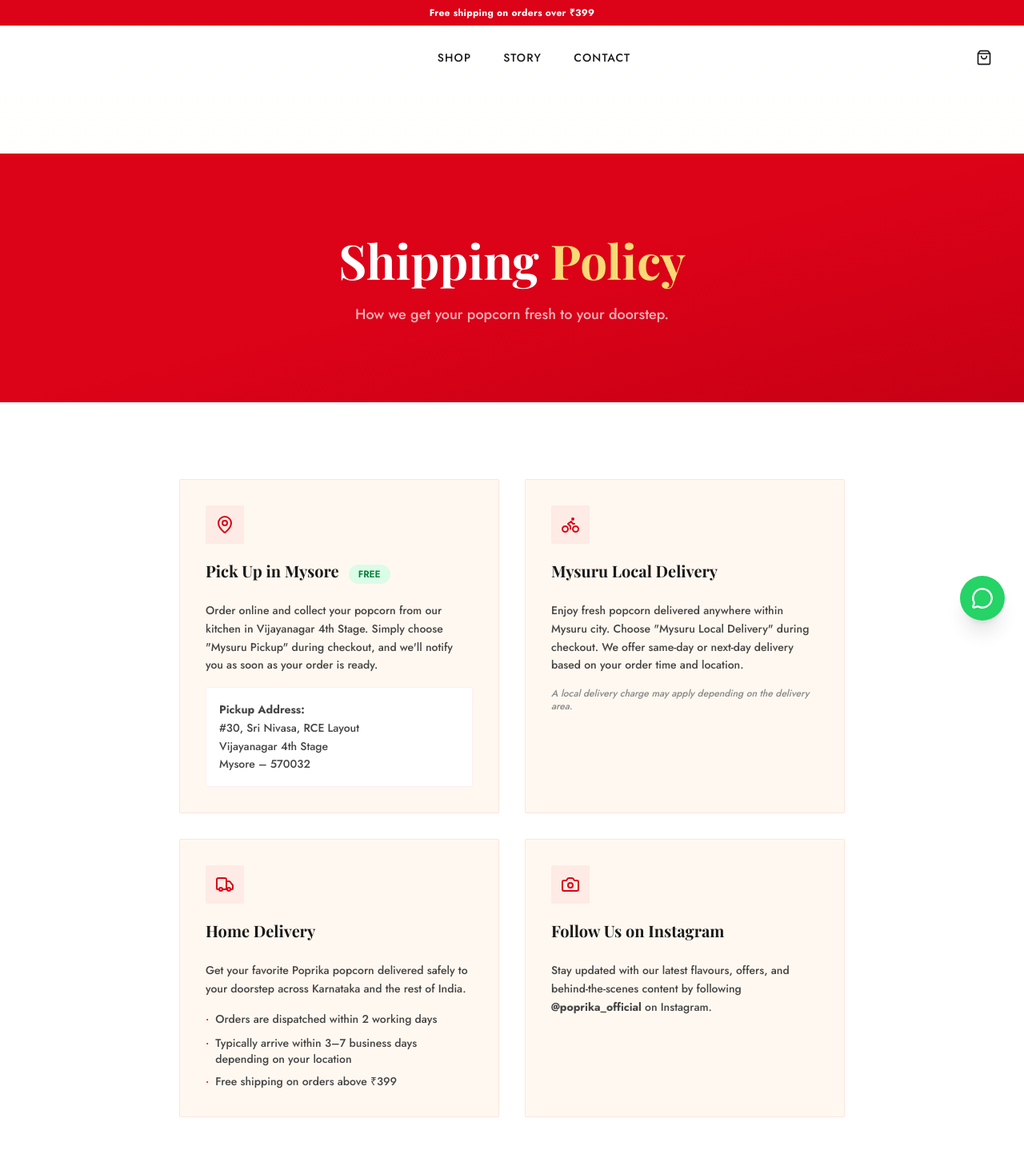
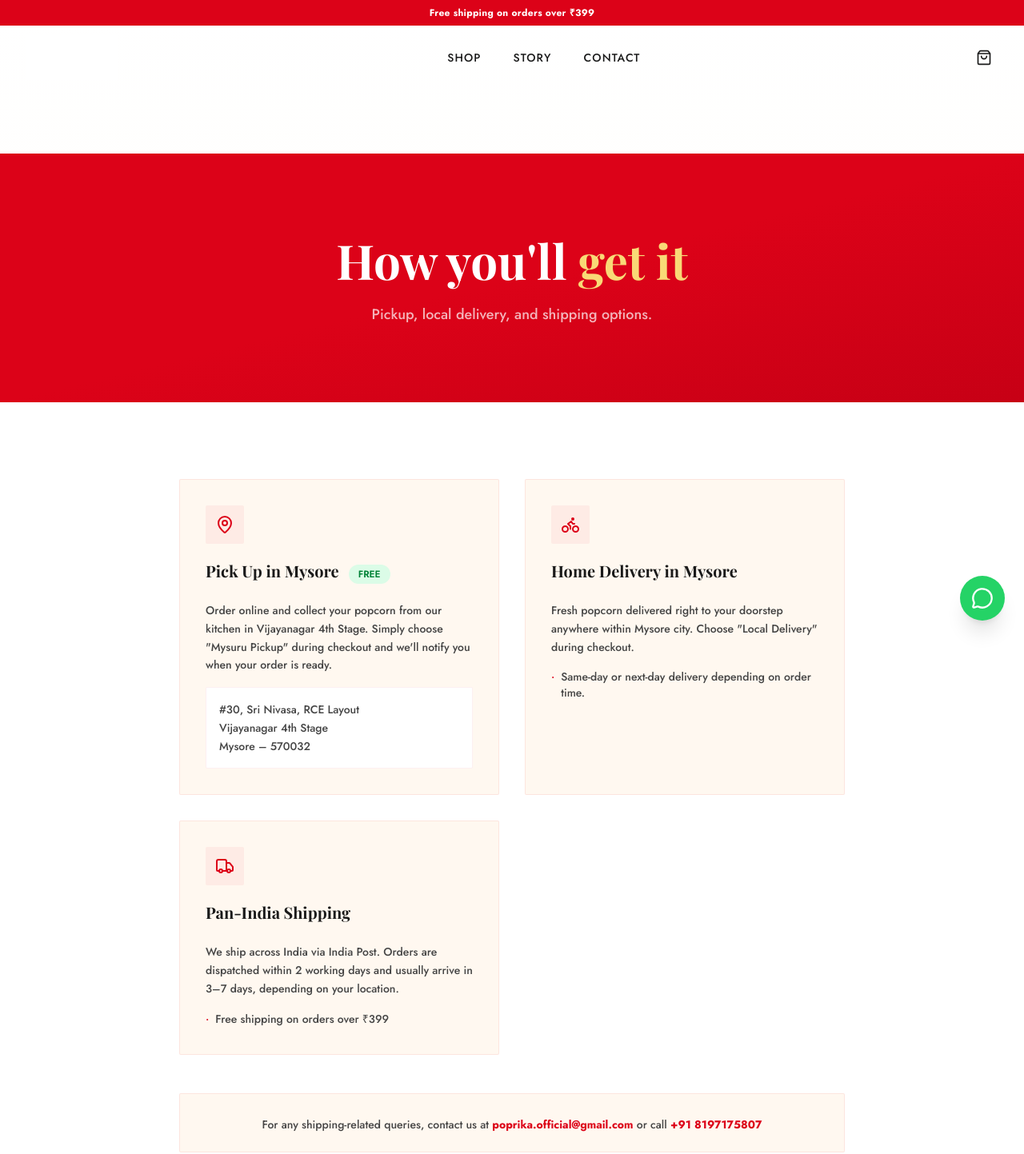
Before and after one commit to jagadeesh0417/popcorn1, a Next.js app: page /shipping in a window 1280 px wide. Shown: the top 1443 px of the page at 80% size. Built offline with nearby package versions, Linux system fonts and the light colour scheme.

Commit message:
feat: update shipping page with how-you'll-get-it sections, fix logo with img tag, increase logo sizes on desktop

```diff
--- a/src/app/checkout/page.tsx
+++ b/src/app/checkout/page.tsx
@@ -3,7 +3,7 @@
 import { useState } from "react";
 import { useRouter } from "next/navigation";
 import { motion } from "framer-motion";
-import { CreditCard, MapPin, User, Lock, ShoppingBag, Store, Building, Home, Briefcase } from "lucide-react";
+import { CreditCard, MapPin, User, Lock, ShoppingBag, Store, Building, Home, Briefcase, Bike } from "lucide-react";
 import { Button } from "@/components/ui/button";
 import { Input } from "@/components/ui/input";
 import { Textarea } from "@/components/ui/textarea";
@@ -22,7 +22,7 @@
   razorpay_signature: string;
 }
 
-type ShippingMethod = "shipping" | "pickup";
+type ShippingMethod = "shipping" | "pickup" | "local";
 type AddressType = "home" | "office" | "other";
 
 const indianStates = [
@@ -80,10 +80,12 @@
       phone: form.phone,
       address: shippingMethod === "shipping"
         ? `${form.addressLine1}${form.addressLine2 ? ", " + form.addressLine2 : ""}${form.area ? ", " + form.area : ""}${form.landmark ? " (" + form.landmark + ")" : ""}`
+        : shippingMethod === "local"
+        ? `${form.addressLine1}${form.addressLine2 ? ", " + form.addressLine2 : ""}${form.area ? ", " + form.area : ""}${form.landmark ? " (" + form.landmark + ")" : ""}`
         : "Mysuru Pickup",
-      city: shippingMethod === "shipping" ? form.city : "Mysuru",
-      state: shippingMethod === "shipping" ? form.state : "Karnataka",
-      zipCode: shippingMethod === "shipping" ? form.pincode : "570032",
+      city: shippingMethod === "shipping" || shippingMethod === "local" ? form.city : "Mysuru",
+      state: shippingMethod === "shipping" || shippingMethod === "local" ? form.state : "Karnataka",
+      zipCode: shippingMethod === "shipping" || shippingMethod === "local" ? form.pincode : "570032",
       deliveryInstructions: form.deliveryInstructions || undefined,
     },
     statusTimeline: [{
@@ -98,7 +100,7 @@
       toast.error("Please fill in your name, phone, and email");
       return;
     }
-    if (shippingMethod === "shipping" && (!form.addressLine1 || !form.city || !form.state || !form.pincode)) {
+    if ((shippingMethod === "shipping" || shippingMethod === "local") && (!form.addressLine1 || !form.city || !form.state || !form.pincode)) {
       toast.error("Please fill in your delivery address");
       return;
     }
@@ -223,7 +225,7 @@
     );
   }
 
-  const shipping = shippingMethod === "pickup" ? 0 : shippingCtx.getShippingCost(getSubtotal());
+  const shipping = shippingMethod === "pickup" ? 0 : shippingMethod === "local" ? shippingCtx.settings.localMysuruDeliveryFee : shippingCtx.getShippingCost(getSubtotal());
 
   return (
     <div className="min-h-screen pt-20 bg-gradient-to-b from-white to-[#FFFDF9]">
@@ -251,6 +253,7 @@
                 <SelectContent>
                   <SelectItem value="shipping">Shipping — Pan-India (3-7 days)</SelectItem>
                   <SelectItem value="pickup">Mysuru Pickup — Free</SelectItem>
+                  <SelectItem value="local">Mysuru Local Delivery — Same day</SelectItem>
                 </SelectContent>
               </Select>
             </div>
@@ -282,11 +285,11 @@
             </div>
 
             {/* Shipping Address */}
-            {shippingMethod === "shipping" && (
+            {(shippingMethod === "shipping" || shippingMethod === "local") && (
               <div className="bg-[#FFFDF9] p-6 border border-[rgba(0,0,0,0.05)] shadow-sm">
                 <div className="flex items-center gap-2 mb-5">
                   <MapPin className="h-5 w-5 text-[#DC0218]" />
-                  <h2 className="font-bold text-lg text-[#1A1A1A]">Delivery address</h2>
+                  <h2 className="font-bold text-lg text-[#1A1A1A]">{shippingMethod === "local" ? "Local delivery address" : "Delivery address"}</h2>
                 </div>
 
                 <div className="space-y-4">
@@ -383,13 +386,31 @@
               </div>
             )}
 
+            {/* Local delivery info */}
+            {shippingMethod === "local" && (
+              <div className="bg-[#FFFDF9] p-6 border border-[rgba(0,0,0,0.05)] shadow-sm">
+                <div className="flex items-center gap-2 mb-5">
+                  <Bike className="h-5 w-5 text-[#DC0218]" />
+                  <h2 className="font-bold text-lg text-[#1A1A1A]">Local delivery</h2>
+                </div>
+                <div className="bg-[#FFF8F0] p-5 border border-[rgba(220,2,24,0.08)]">
+                  <p className="text-sm text-[#444444]">
+                    Delivery within Mysuru city. Same-day or next-day depending on order time.
+                  </p>
+                  <p className="text-xs text-[#444444] mt-3">
+                    A delivery charge of ₹{shippingCtx.settings.localMysuruDeliveryFee} applies.
+                  </p>
+                </div>
+              </div>
+            )}
+
             {/* Order notes */}
             <div className="bg-[#FFFDF9] p-6 border border-[rgba(0,0,0,0.05)] shadow-sm">
               <div className="flex items-center gap-2 mb-5">
                 <ShoppingBag className="h-5 w-5 text-[#DC0218]" />
                 <h2 className="font-bold text-lg text-[#1A1A1A]">Order notes</h2>
               </div>
-              <Textarea value={form.deliveryInstructions} onChange={(e) => updateField("deliveryInstructions", e.target.value)} placeholder={shippingMethod === "pickup" ? "Preferred pickup time, anything we should know..." : "Gate code, landmark, delivery instructions..."} className="bg-white border-[rgba(220,2,24,0.12)] min-h-[80px]" />
+              <Textarea value={form.deliveryInstructions} onChange={(e) => updateField("deliveryInstructions", e.target.value)} placeholder={shippingMethod === "pickup" ? "Preferred pickup time, anything we should know..." : shippingMethod === "local" ? "Delivery instructions, landmark..." : "Gate code, landmark, delivery instructions..."} className="bg-white border-[rgba(220,2,24,0.12)] min-h-[80px]" />
             </div>
 
             {/* Payment method */}
--- a/src/app/shipping/page.tsx
+++ b/src/app/shipping/page.tsx
@@ -1,19 +1,24 @@
 "use client";
 
 import { motion } from "framer-motion";
-import { MapPin, Bike, Truck, Camera } from "lucide-react";
+import { MapPin, Bike, Truck } from "lucide-react";
 
-const sections = [
+const sections: {
+  icon: typeof MapPin;
+  title: string;
+  badge: string | null;
+  description: string;
+  address?: React.ReactNode;
+  items?: string[];
+}[] = [
   {
     icon: MapPin,
     title: "Pick Up in Mysore",
     badge: "FREE",
     description:
-      "Order online and collect your popcorn from our kitchen in Vijayanagar 4th Stage. Simply choose \"Mysuru Pickup\" during checkout, and we'll notify you as soon as your order is ready.",
+      "Order online and collect your popcorn from our kitchen in Vijayanagar 4th Stage. Simply choose \"Mysuru Pickup\" during checkout and we'll notify you when your order is ready.",
     address: (
       <>
-        <strong>Pickup Address:</strong>
-        <br />
         #30, Sri Nivasa, RCE Layout
         <br />
         Vijayanagar 4th Stage
@@ -24,31 +29,19 @@
   },
   {
     icon: Bike,
-    title: "Mysuru Local Delivery",
+    title: "Home Delivery in Mysore",
     badge: null,
     description:
-      "Enjoy fresh popcorn delivered anywhere within Mysuru city. Choose \"Mysuru Local Delivery\" during checkout. We offer same-day or next-day delivery based on your order time and location.",
-    note: "A local delivery charge may apply depending on the delivery area.",
+      "Fresh popcorn delivered right to your doorstep anywhere within Mysore city. Choose \"Local Delivery\" during checkout.",
+    items: ["Same-day or next-day delivery depending on order time."],
   },
   {
     icon: Truck,
-    title: "Home Delivery",
+    title: "Pan-India Shipping",
     badge: null,
     description:
-      "Get your favorite Poprika popcorn delivered safely to your doorstep across Karnataka and the rest of India.",
-    items: [
-      "Orders are dispatched within 2 working days",
-      "Typically arrive within 3–7 business days depending on your location",
-      "Free shipping on orders above ₹399",
-    ],
-  },
-  {
-    icon: Camera,
-    title: "Follow Us on Instagram",
-    badge: null,
-    description:
-      'Stay updated with our latest flavours, offers, and behind-the-scenes content by following <strong>@poprika_official</strong> on Instagram.',
-    isHtml: true,
+      "We ship across India via India Post. Orders are dispatched within 2 working days and usually arrive in 3–7 days, depending on your location.",
+    items: ["Free shipping on orders over ₹399"],
   },
 ];
 
@@ -59,10 +52,10 @@
         <div className="max-w-4xl mx-auto px-4 sm:px-6 lg:px-8 text-center relative">
           <motion.div initial={{ opacity: 0, y: 20 }} animate={{ opacity: 1, y: 0 }}>
             <h1 className="text-4xl md:text-5xl lg:text-6xl font-bold text-white leading-tight">
-              Shipping <span className="text-[#F9D976]">Policy</span>
+              How you&apos;ll <span className="text-[#F9D976]">get it</span>
             </h1>
             <p className="text-white/70 mt-4 text-lg max-w-lg mx-auto">
-              How we get your popcorn fresh to your doorstep.
+              Pickup, local delivery, and shipping options.
             </p>
           </motion.div>
         </div>
@@ -89,11 +82,7 @@
                     </span>
                   )}
                 </div>
-                {s.isHtml ? (
-                  <p className="text-[#444444] text-sm leading-relaxed" dangerouslySetInnerHTML={{ __html: s.description }} />
-                ) : (
-                  <p className="text-[#444444] text-sm leading-relaxed">{s.description}</p>
-                )}
+                <p className="text-[#444444] text-sm leading-relaxed">{s.description}</p>
                 {s.address && (
                   <div className="mt-4 p-4 bg-white rounded-xl border border-[rgba(220,2,24,0.06)] text-sm text-[#444444] leading-relaxed">
                     {s.address}
@@ -109,9 +98,7 @@
                     ))}
                   </ul>
                 )}
-                {s.note && (
-                  <p className="mt-4 text-xs text-[#888] italic">{s.note}</p>
-                )}
+
               </motion.div>
             ))}
           </div>
--- a/src/components/admin/AdminSidebar.tsx
+++ b/src/components/admin/AdminSidebar.tsx
@@ -25,7 +25,7 @@
     <aside className="fixed left-0 top-0 h-full w-64 bg-[#C70015] z-40 flex flex-col shadow-2xl">
       <div className="p-6 border-b border-white/10">
         <Link href="/admin" className="flex items-center gap-3">
-          <Image src="/logo.png" alt="Poprika" width={2508} height={1214} className="h-10 w-auto brightness-0 invert" />
+          <Image src="/logo.png" alt="Poprika" width={2508} height={1214} className="h-10 md:h-12 w-auto brightness-0 invert" />
           <span className="text-[#F9D976] text-[10px] uppercase tracking-widest font-medium">Admin</span>
         </Link>
       </div>
--- a/src/components/layout/Footer.tsx
+++ b/src/components/layout/Footer.tsx
@@ -14,7 +14,7 @@
         <div className="grid grid-cols-1 md:grid-cols-3 gap-10">
           <div>
             <div className="mb-4">
-              <Image src="/logo.png" alt="Poprika" width={2508} height={1214} className="h-12 w-auto brightness-0 invert" />
+              <Image src="/logo.png" alt="Poprika" width={2508} height={1214} className="h-12 md:h-16 w-auto brightness-0 invert" />
             </div>
             <p className="text-white/60 text-xs leading-relaxed mb-5 max-w-xs">
               Small-batch popcorn. Bold Indian flavors. Made in Mysuru.
--- a/src/components/layout/Header.tsx
+++ b/src/components/layout/Header.tsx
@@ -2,7 +2,6 @@
 
 import { useState, useEffect } from "react";
 import Link from "next/link";
-import Image from "next/image";
 import { motion, AnimatePresence } from "framer-motion";
 import { Menu, X, ShoppingBag } from "lucide-react";
 import { useCart } from "@/lib/store";
@@ -37,7 +36,7 @@
       <div className="max-w-7xl mx-auto px-4 sm:px-6 lg:px-8">
         <div className="flex items-center justify-between h-16 md:h-20">
           <Link href="/" className="flex items-center">
-            <Image src="/logo.png" alt="Poprika" width={2508} height={1214} className="h-11 w-auto" priority />
+            <img src="/logo.png" alt="Poprika" className="h-11 md:h-14 w-auto" />
           </Link>
 
           <nav className="hidden md:flex items-center gap-10">
```
